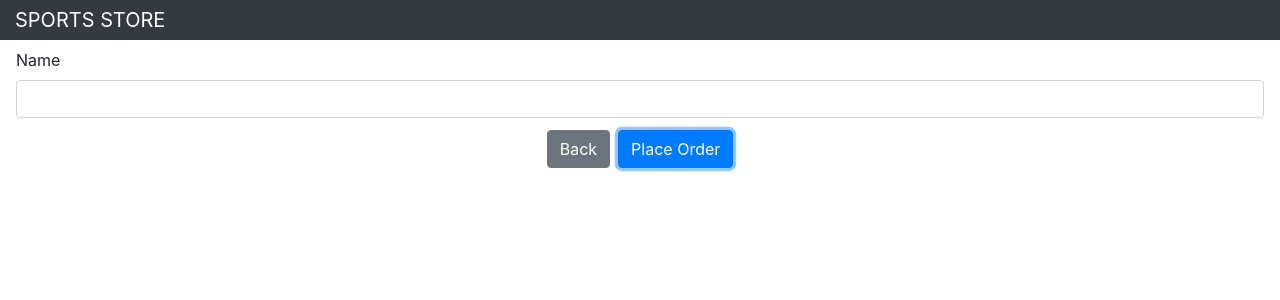
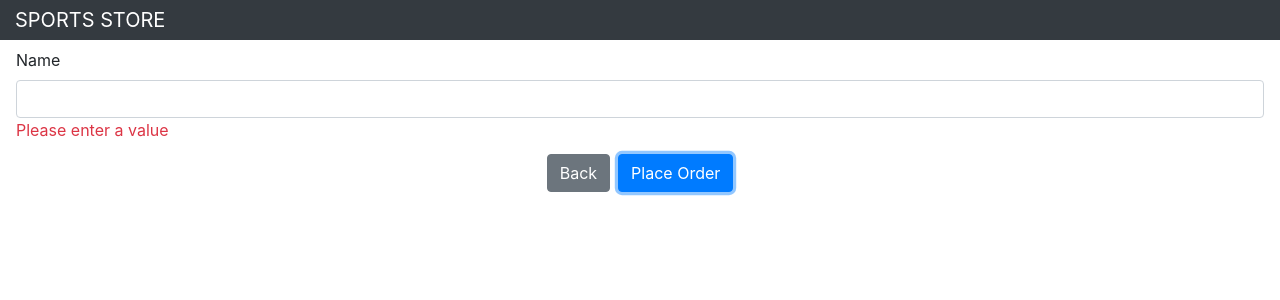
Before and after one commit to eoneoff/coreadnvue, a Vue app in the folder vuesportsstore/: page /checkout in a window 1280 px wide. Both pictures are taken after a click on the button "Place Order". Shown: the top 300 px of the page. Built offline with nearby package versions, Linux system fonts and the light colour scheme; no server answers.

Commit message:
started validation

```diff
--- a/vuesportsstore/src/components/Checkout.vue
+++ b/vuesportsstore/src/components/Checkout.vue
@@ -10,7 +10,8 @@
         <div class="m-2">
             <div class="form-group m-2">
                 <label>Name</label>
-                <input v-model="name" class="form-control" />
+                <input v-model="$v.name.$model" class="form-control" />
+                <validation-error :validation="$v.name" />
             </div>
         </div>
         <div class="text-center">
@@ -25,14 +26,25 @@
 </template>
 
 <script>
+
+import { required } from "vuelidate/lib/validators";
+import ValidationError from "./ValidationError";
+
 export default {
+    components: { ValidationError },
     data: function(){
         return {
             name: null
         }
     },
+    validations: {
+        name: {
+            required
+        }
+    },
     methods: {
         submitOrder(){
+            this.$v.$touch();
             //todo: save order
         }
     }
--- /dev/null
+++ b/vuesportsstore/src/components/ValidationError.vue
@@ -0,0 +1,33 @@
+<template>
+    <div v-if="show" class="text-danger">
+        <div v-for="m in messages" :key="m">{{ m }}</div>
+    </div>
+</template>
+
+<script>
+export default {
+    props: ["validation"],
+    computed: {
+        show(){
+            return this.validation.$dirty && this.validation
+        },
+        messages() {
+            let messages = [];
+            if (this.validation.$dirty) {
+                if (this.hasValidationError("required")) {
+                    messages.push("Please enter a value")
+                } else {
+                    messages.push("Please enter a valid email address");
+                }
+            }
+            return messages;
+        }
+    },
+    methods: {
+        hasValidationError(type) {
+            return this.validation.$params.hasOwnProperty(type)
+                && !this.validation[type];
+        }
+    }
+}
+</script>
--- a/vuesportsstore/src/main.js
+++ b/vuesportsstore/src/main.js
@@ -8,9 +8,12 @@ import "font-awesome/css/font-awesome.min.css";
 
 import store from "./store";
 import router from "./router";
+import Vuelidate from "vuelidate";
 
 Vue.filter("currency", (value) => new Intl.NumberFormat("en-Us",
 {style: "currency", currency: "USD"}).format(value));
+
+Vue.use(Vuelidate);
 
 new Vue({
   render: h => h(App),
```
